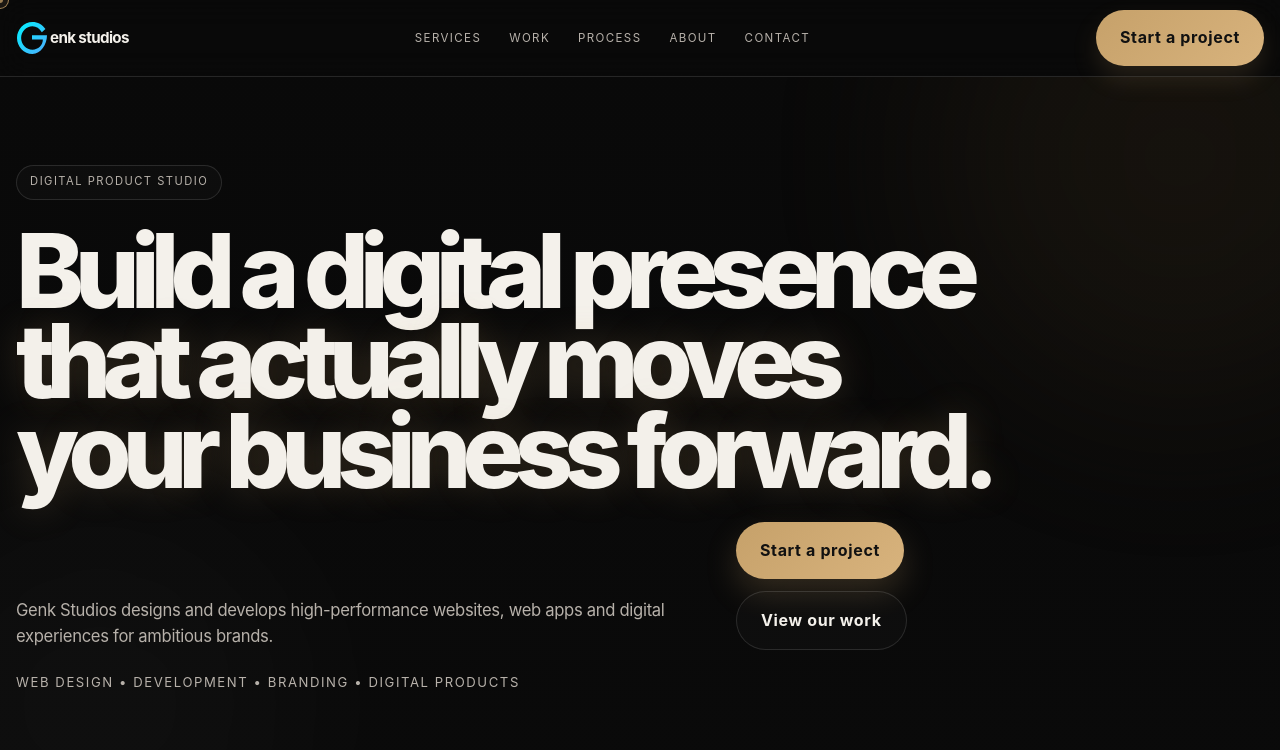
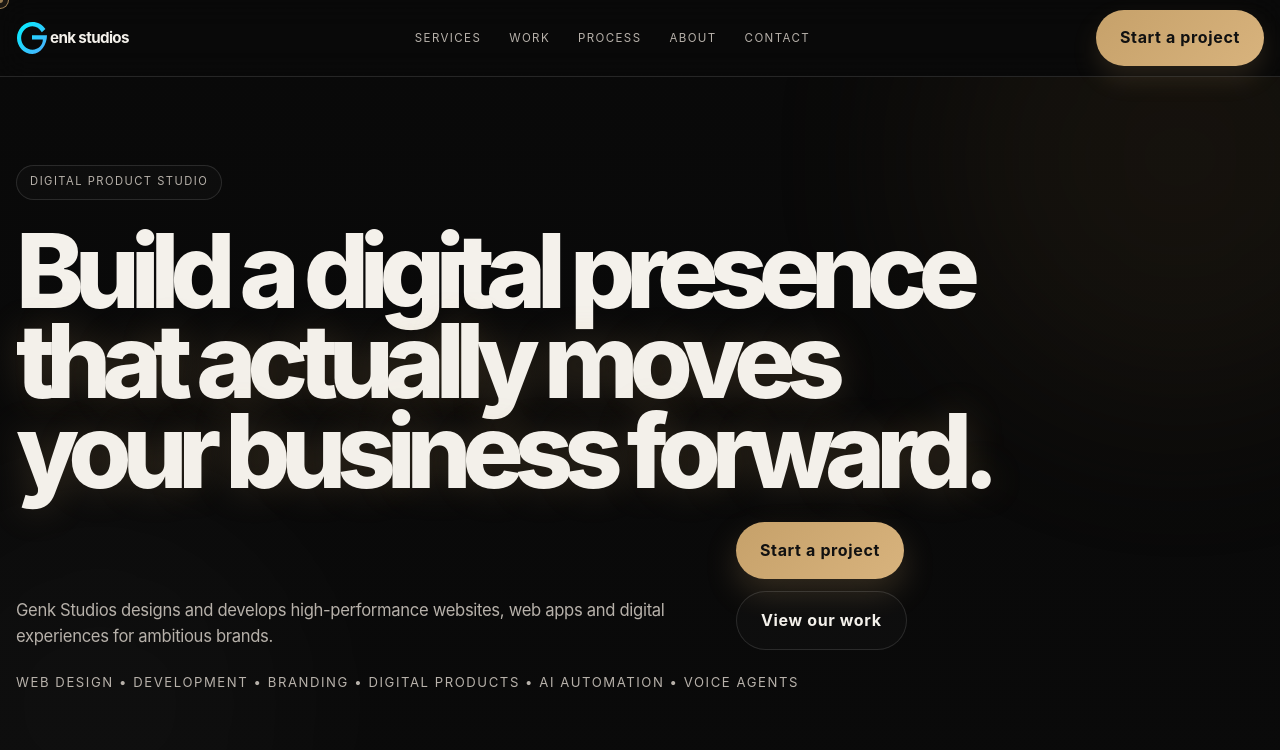
Before and after one commit to iveensmith/genk-studios, a React (Vite) app: page / in a window 1280 px wide. Shown: the top 750 px of the page. Built offline with nearby package versions, Linux system fonts and the light colour scheme.

Commit message:
Refine services branding and scroll performance

```diff
--- a/src/App.css
+++ b/src/App.css
@@ -217,8 +217,8 @@ img { display: block; max-width: 100%; }
   opacity: 0.35;
   pointer-events: none;
   transform: translate3d(
-    calc(var(--pointer-x, 0px) * 0.5 + var(--scroll-parallax, 0px)),
-    calc(var(--pointer-y, 0px) * 0.5 + var(--scroll-parallax, 0px) * 0.6),
+    calc(var(--pointer-x, 0px) * 0.5),
+    calc(var(--pointer-y, 0px) * 0.5),
     0
   );
   transition: transform 0.3s ease-out;
@@ -421,7 +421,6 @@ img { display: block; max-width: 100%; }
   border-radius: 26px;
   background-size: cover;
   background-position: center;
-  background-attachment: fixed;
   background-color: rgba(0, 0, 0, 0.75);
   background-blend-mode: multiply;
   box-shadow: inset 0 1px 0 rgba(255,255,255,0.04), 0 8px 32px rgba(0,0,0,0.3);
--- a/src/App.jsx
+++ b/src/App.jsx
@@ -46,6 +46,12 @@ const services = [
     title: 'AI & Automation',
     description:
       'AI-powered tools, workflows and digital products that reduce repetitive work and unlock faster execution.',
+  },
+  {
+    number: '07',
+    title: 'Voice Agents',
+    description:
+      'Conversational voice agents that answer calls, qualify leads and give customers useful support around the clock.',
   },
 ]
 
@@ -144,7 +150,7 @@ const testimonials = [
   {
     quote:
       'Genk Studios completely transformed how our product looks and feels. The process was thoughtful, sharp and genuinely collaborative from start to finish.',
-    name: 'John Doe',
+    name: 'Kini Smith',
     role: 'Founder, Company',
   },
   {
@@ -180,7 +186,6 @@ const goalOptions = [
 function App() {
   const [menuOpen, setMenuOpen] = useState(false)
   const [pointer, setPointer] = useState({ x: 0, y: 0 })
-  const [scrollY, setScrollY] = useState(0)
   const [selectedBuild, setSelectedBuild] = useState('Website')
   const [selectedGoal, setSelectedGoal] = useState('Launch something new')
   const [formSubmitted, setFormSubmitted] = useState(false)
@@ -207,15 +212,6 @@ function App() {
     revealItems.forEach((item) => observer.observe(item))
 
     return () => observer.disconnect()
-  }, [])
-
-  useEffect(() => {
-    const handleScroll = () => {
-      setScrollY(window.scrollY)
-    }
-
-    window.addEventListener('scroll', handleScroll)
-    return () => window.removeEventListener('scroll', handleScroll)
   }, [])
 
   const toggleMenu = () => setMenuOpen((prev) => !prev)
@@ -306,7 +302,6 @@ function App() {
             style={{
               '--pointer-x': `${pointer.x * 16}px`,
               '--pointer-y': `${pointer.y * 14}px`,
-              '--scroll-parallax': `${scrollY * 0.3}px`,
             }}
           >
             <div className="hero-orb orb-one" />
@@ -336,7 +331,7 @@ function App() {
               </div>
 
               <div className="hero-tagline reveal-up reveal-delay-3">
-                Web Design • Development • Branding • Digital Products
+                Web Design • Development • Branding • Digital Products • AI Automation • Voice Agents
               </div>
             </div>
 
```
